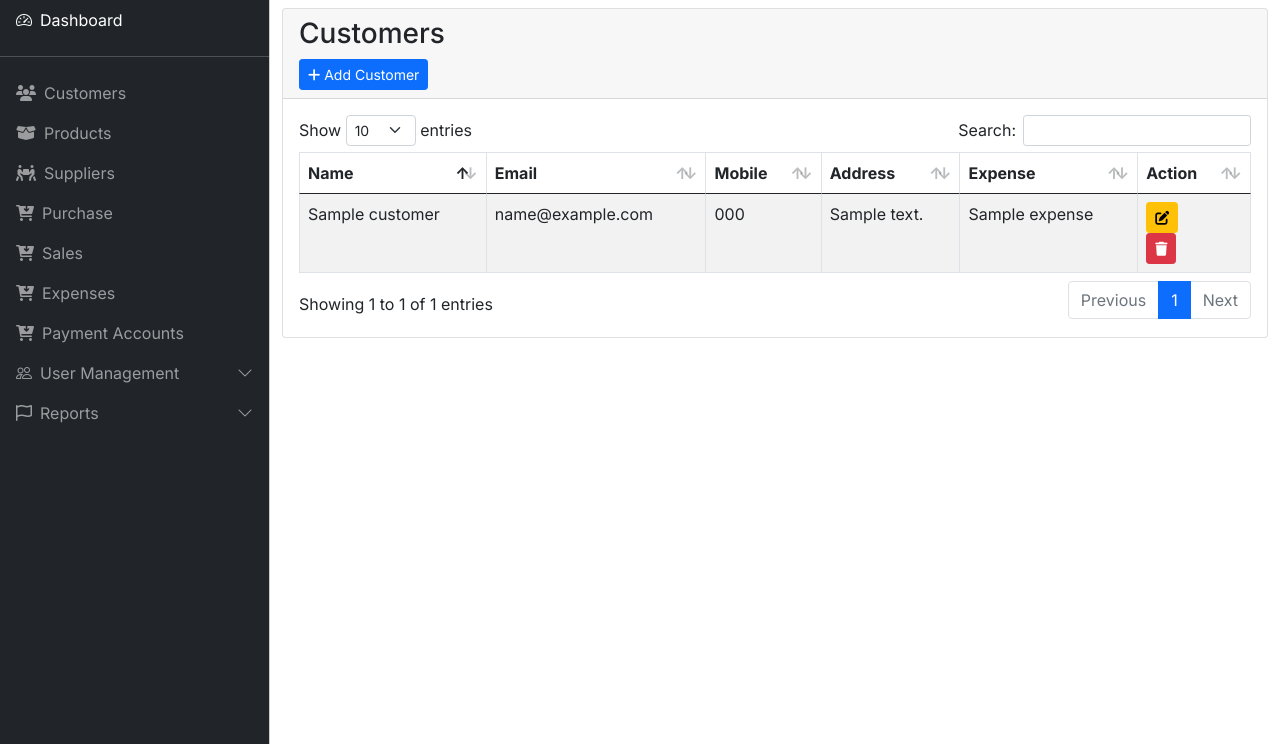
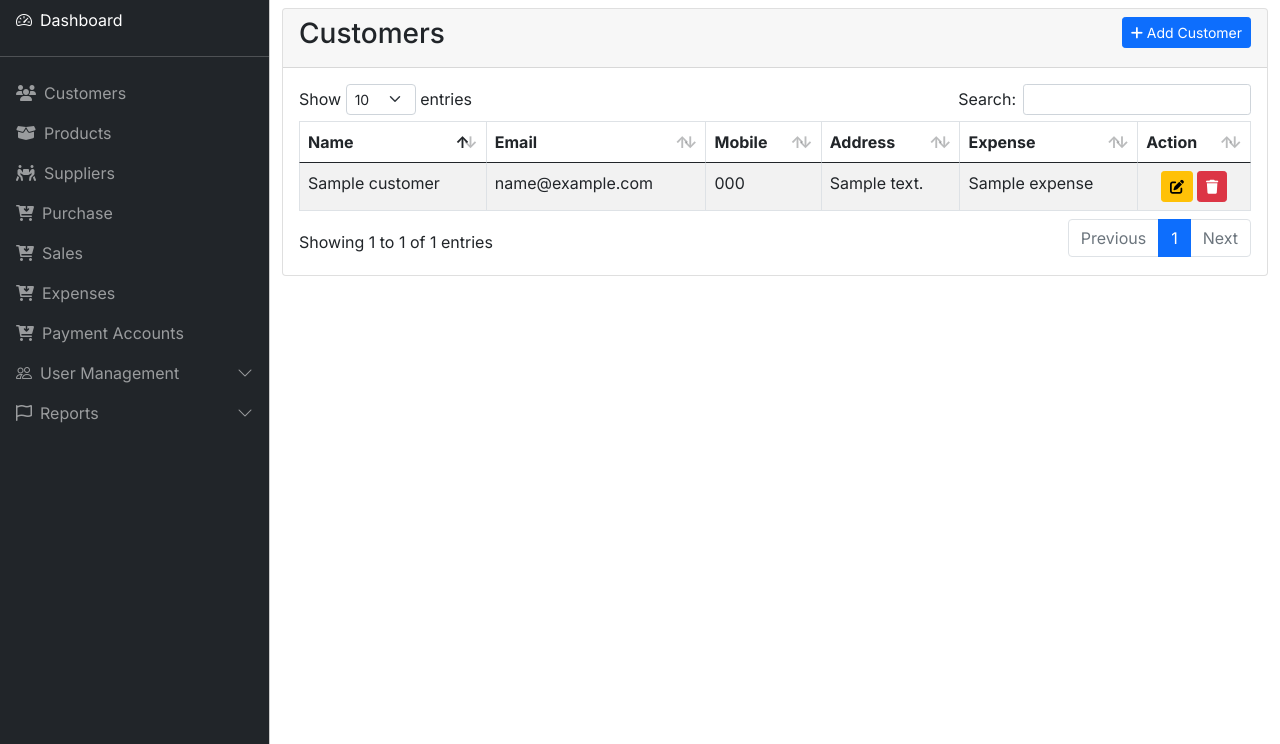
Before and after one commit to asamamun/tigerPOS, a CodeIgniter 4 app: template app/Views/customers/index.php in a window 1280 px wide. Shown: the part 56-800 px from the top of the page. Run offline with PHP 8.4 and a stand-in for CodeIgniter, Linux system fonts and the light colour scheme; the template is opened without the code that fills it: most values are stand-ins (such as "Sample title", 1, 10 or a date in 2020); some libraries are stand-ins or nearby versions.

Commit message:
customer, edit, delete buton modified

```diff
--- a/app/Views/customers/create.php
+++ b/app/Views/customers/create.php
@@ -32,7 +32,7 @@
     <label for="expense">Expense</label>
     <input type="text" class="form-control" id="expense" name="expense" placeholder="Enter expense">
 </div>
-<button type="submit" class="btn btn-primary">Submit</button>
+<button type="submit" class="btn btn-primary mt-2">Submit</button>
 <?php echo form_close(); ?>
 
 <?= $this->endSection(); ?>
--- a/app/Views/customers/index.php
+++ b/app/Views/customers/index.php
@@ -14,7 +14,7 @@
 <div class="row">
     <div class="col-md-12">
         <div class="card">
-            <div class="card-header">
+            <div class="card-header d-flex justify-content-between">
                 <h3 class="card-title">Customers</h3>
                 <div class="card-options">
                     <a href="<?= base_url('customers/create'); ?>" class="btn btn-primary btn-sm"><i class="fa fa-plus"></i> Add Customer</a>
@@ -41,8 +41,8 @@
                                     <td><?= $customer['mobile']; ?></td>
                                     <td><?= $customer['address']; ?></td>
                                     <td><?= $customer['expense']; ?></td>
-                                    <td>
-                                        <a href="<?= base_url('customers/edit/' . $customer['id']); ?>" class="btn btn-sm btn-warning"><i class="fa fa-edit"></i></a>
+                                    <td class="d-flex justify-content-center">
+                                        <a href="<?= base_url('customers/edit/' . $customer['id']); ?>" class="btn btn-sm btn-warning me-1"><i class="fa fa-edit"></i></a>
                                         <!-- onsubmit="return confirm('Are you sure you want to submit this form?');" -->
                                         <?php echo form_open("customers/delete/".$customer['id'],['onsubmit'=>"return confirm('Are you sure you want to submit this form?');"]) ?>
                                             <button type="submit" class="btn btn-sm btn-danger"><i class="fa fa-trash"></i></button>
```
